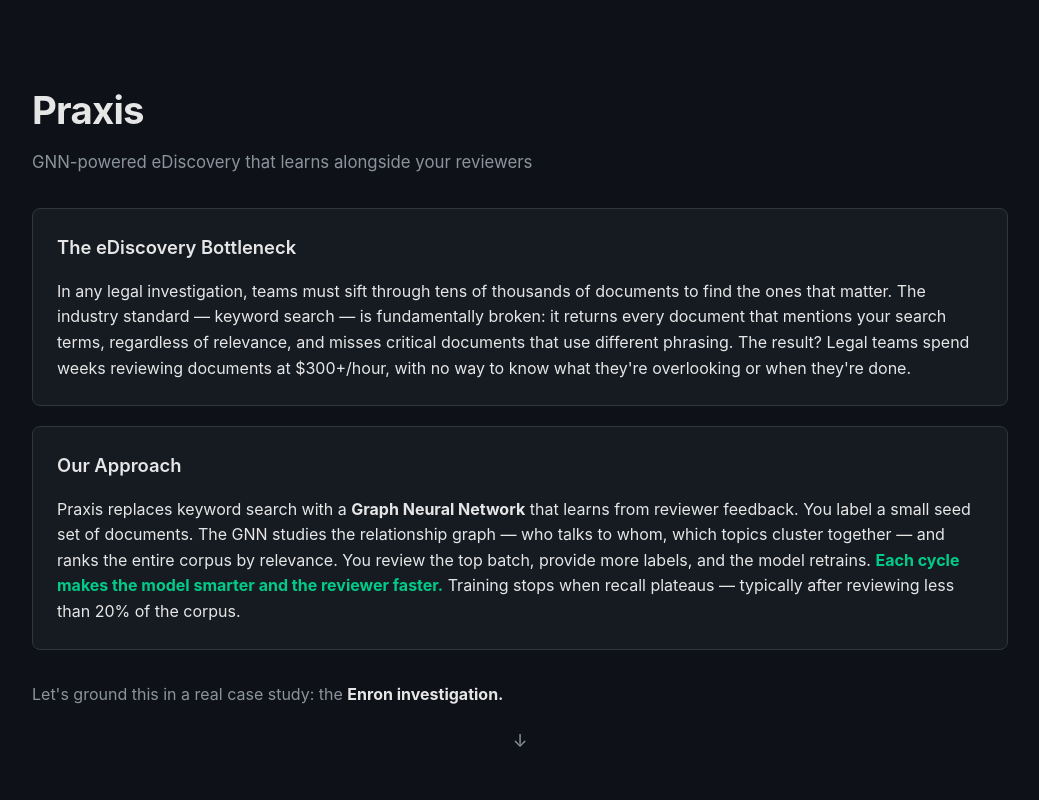
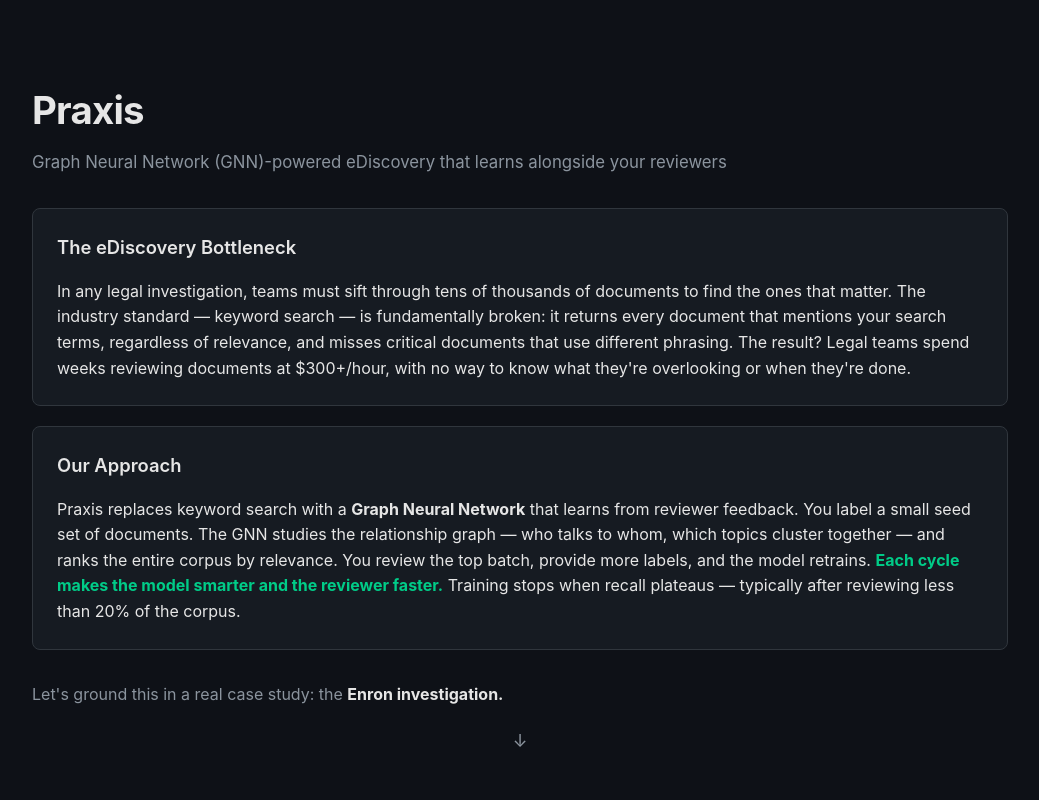
Before and after one commit to shrisha-rao/praxis-demo, a plain HTML site: page index.html in a window 1280 px wide. Shown: the top 800 px of the page, without its empty margins (120-1159 px from the left). Drawn offline with nearby package versions, Linux system fonts and the light colour scheme.

Commit message:
Expand GNN to Graph Neural Network (GNN) in subtitle

```diff
--- a/index.html
+++ b/index.html
@@ -375,7 +375,7 @@
 
 <section id="section-intro">
   <h1>Praxis</h1>
-  <p class="subtitle">GNN-powered eDiscovery that learns alongside your reviewers</p>
+  <p class="subtitle">Graph Neural Network (GNN)-powered eDiscovery that learns alongside your reviewers</p>
 
   <div class="card" style="margin-bottom: 20px;">
     <h3>The eDiscovery Bottleneck</h3>
```
